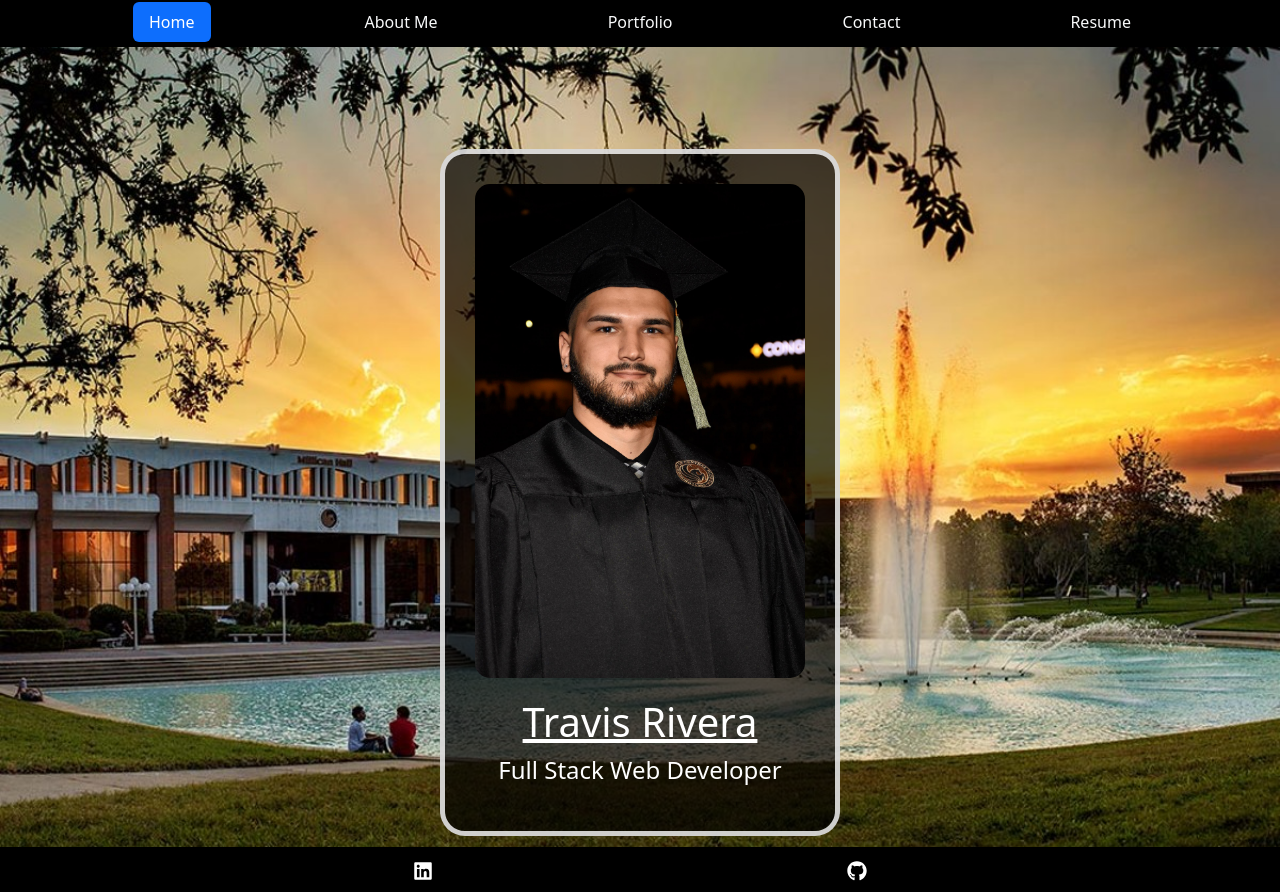
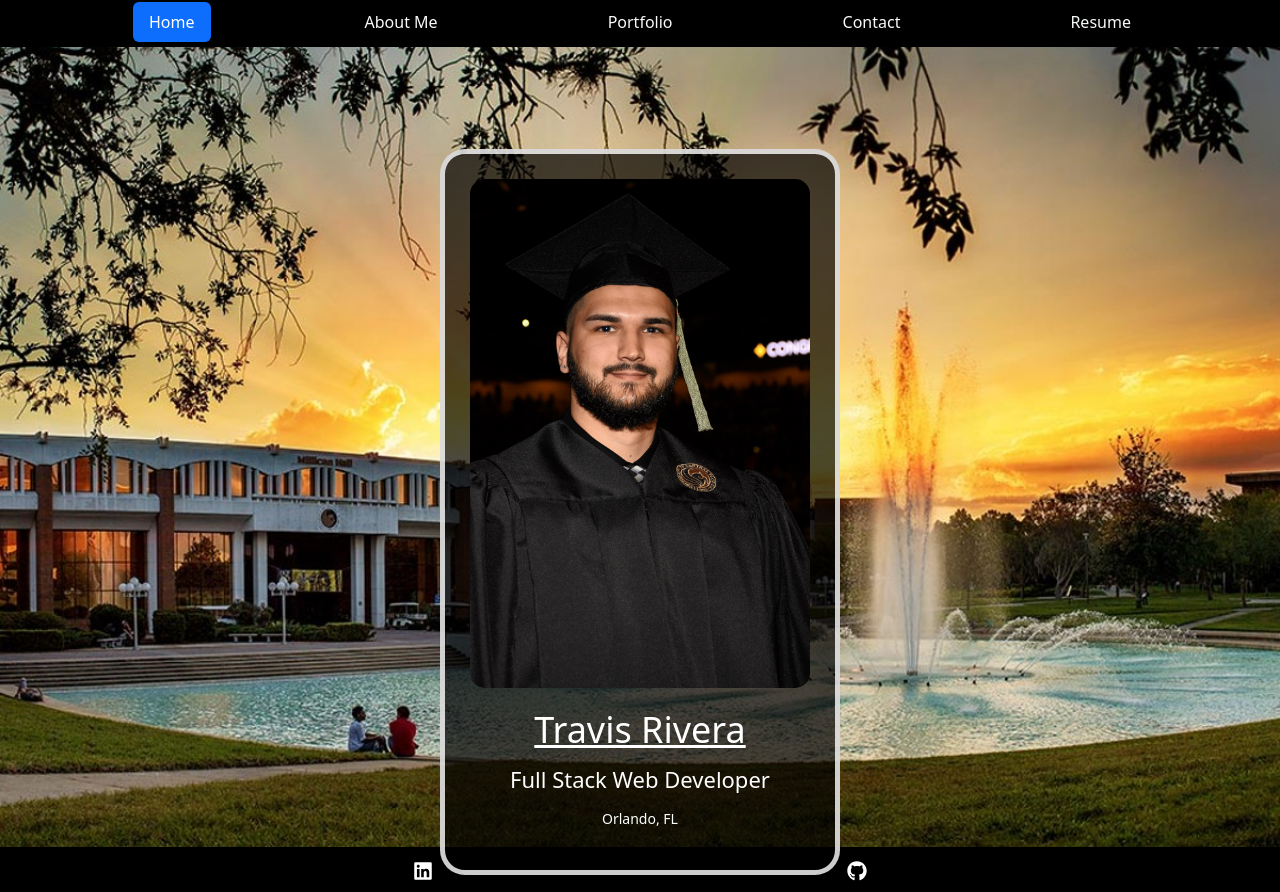
Before and after one commit to Travis3214/My-Portfolio, a React (Vite) app: page / in a window 1280 px wide. Shown: the part 203-1095 px from the top of the page. Built offline with nearby package versions, Linux system fonts and the light colour scheme.

Commit message:
updated resume and card on home page

```diff
--- a/src/index.css
+++ b/src/index.css
@@ -86,7 +86,7 @@
 .portfolio-card {
   text-align: center;
   max-width: 400px;
-  padding: 30px;
+  padding: 25px;
   background-color: rgba(0, 0, 0, 0.7);
   border: 5px solid rgba(255, 255, 255, 0.8);
   border-radius: 25px;
@@ -99,19 +99,19 @@
 }
 
 .card-name {
-  font-size: 40px;
+  font-size: 36px;
   padding-top: 20px;
   text-decoration: underline;
 }
 
 .card-title {
-  font-size: 24px;
-  margin-top: 10px;
+  font-size: 22px;
+  margin-top: 15px;
 }
 
 .card-description {
-  font-size: 16px;
-  margin-top: 10px;
+  font-size: 14px;
+  margin-top: 15px;
 }
 
 .projectPhoto {
--- a/src/pages/About.jsx
+++ b/src/pages/About.jsx
@@ -15,8 +15,8 @@ export default function About() {
           <img className="me2" src="/paolo.jpeg" alt="a photo of an orlando magic basketball player" />
           <div>
             <h1 className="aboutText">Remain Active</h1>
+            <p>I'm a die hard Orlando Magic fan that loves supporting my home team!</p>
             <p>When I'm not coding im usually hanging out with family, lifting weights, or playing basketball to maintain a healthy work life balance.</p>
-            <p>I'm a die hard Orlando Magic fan that loves going to games and supporting my home team!</p>
             <p></p>
           </div>
         </div>
--- a/src/pages/Home.jsx
+++ b/src/pages/Home.jsx
@@ -11,7 +11,7 @@ export default function Home() {
             <h1 className="card-name">Travis Rivera</h1>
             <h2 className="card-title">Full Stack Web Developer</h2>
             <p className="card-description">
-              {/* maybe replace this with a description in the future? */}
+              Orlando, FL
             </p>
           </div>
         </div>
```
Also changed, not shown: 1 other file (tests, documents, lock files or other folders).
